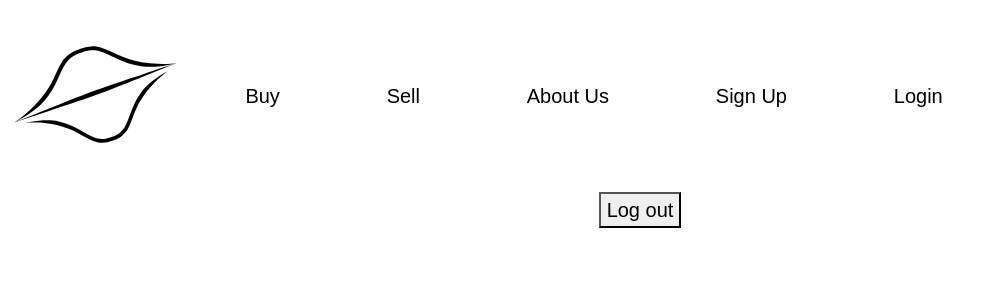
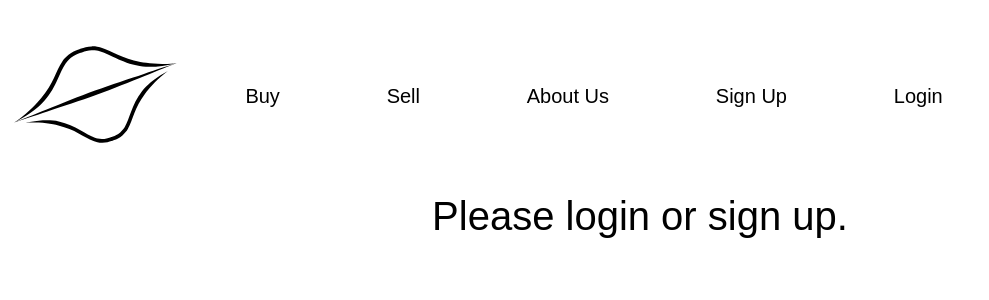
Before and after one commit to yiqixni/Accretion, a React (Create React App) app in the folder frontend/React_Accretion/accretion/: page /you in a window 1280 px wide. Shown: the top 300 px of the page, without its empty margins (0-989 px from the left). Built offline with nearby package versions, Linux system fonts and the light colour scheme.

Commit message:
cleaned up code

```diff
--- a/frontend/React_Accretion/accretion/src/App.js
+++ b/frontend/React_Accretion/accretion/src/App.js
@@ -33,6 +33,7 @@ const router = createBrowserRouter(
 
 function App() {
   AuthJWT();
+
   return (
     <RouterProvider router={router} />
   );
--- a/frontend/React_Accretion/accretion/src/You.js
+++ b/frontend/React_Accretion/accretion/src/You.js
@@ -1,23 +1,33 @@
-// import Logout from './user-auth/Logout';
-import { useState } from 'react';
+import { useAuth } from './user-auth/AuthContext';
 
 export default function You () {
-    const [jwt, setJWT] = useState(JSON.parse(localStorage.getItem('jwt')));
+    const { isLoggedIn, logout } = useAuth();
 
-    const logout = () => {
+    const jwt = JSON.parse(localStorage.getItem('jwt'));
+
+    const emptyJWT_logout = () => {
         console.log("logout start ", jwt);
         const jwt_empty = {
             "refresh": "",
             "access": ""
         };
         localStorage.setItem('jwt', JSON.stringify(jwt_empty));
+        logout();
     }
 
     return (
-        <form onSubmit={logout}>
-            <button type="submit">
-                Log out
-            </button>
-        </form>
+        <div>
+        {isLoggedIn ?
+            <form onSubmit={emptyJWT_logout}>
+                <h2>Welcome to Accretion</h2>
+                <button type="submit">
+                    Log out
+                </button>
+            </form> :
+            <h2>
+                Please login or sign up.
+            </h2>
+        }
+        </div>
     );
 }
--- a/frontend/React_Accretion/accretion/src/user-auth/AuthJWT.js
+++ b/frontend/React_Accretion/accretion/src/user-auth/AuthJWT.js
@@ -1,7 +1,6 @@
 /*
 Authenticate user by check JWT access token, refresh the access the access token if invalid
 */
-
 
 import { useEffect } from 'react';
 import { useAuth } from './AuthContext';
--- a/frontend/React_Accretion/accretion/src/user-auth/Login.js
+++ b/frontend/React_Accretion/accretion/src/user-auth/Login.js
@@ -1,20 +1,23 @@
-import { useState } from 'react';
+/*
+Returns Login form if the user is not logged.
+Once logged in successfully, the JWT access/refresh token will be stored in local storage.
+*/
+
+import {
+        useState,
+        // useEffect
+    } from 'react';
+import { useAuth } from './AuthContext';
 import './user-auth.css';
-// import AuthJWT from './AuthJWT.js';
 
 export default function Login () {
 
-    // console.log("is authenticated: ", AuthJWT());
-
-    const [jwt, setJWT] = useState({
-        "refresh": "",
-        "access": ""
-    });
-
+    const { isLoggedIn, login } = useAuth();
     const [userData, setUserData] = useState({
         "username": "",
         "password": "",
     });
+    const [loginErr, setLoginErr] = useState(false);
 
     const cleanUserData = () => {
         setUserData({
@@ -23,19 +26,13 @@ export default function Login () {
         });
     }
 
-    // const [loginError, setLoginError] = useState({});
-
     const changeHandler = (event) => {
         setUserData({
             ...userData,
             [event.target.name]: event.target.value
         });
-
-        console.log(event.target.value);
     }
 
-
-    /* use try catch */
     const submitHandler = async (event) => {
         event.preventDefault();
 
@@ -52,7 +49,8 @@ export default function Login () {
             )
 
             if (!response.ok) {
-                throw new Error(await response.json());
+                const data = await response.json()
+                throw new Error(JSON.stringify(data));
             }
 
             if (response.ok) {
@@ -63,18 +61,25 @@ export default function Login () {
                         "access": data.access
                     }
                 ));
+                cleanUserData();
+                login();
 
                 return true;
             }
         }
         catch (error) {
-            console.log(error);
+            console.log(error.message);
+            setLoginErr(true);
+
             return false;
         }
     }
 
     return (
         <div>
+            {isLoggedIn ?
+                <h2>Welcome to Accretion, you are logged in</h2>
+                :
                 <form onSubmit={submitHandler}>
                     <div>
                         <label>Username</label>
@@ -84,8 +89,14 @@ export default function Login () {
                         <label>Password</label>
                         <input type="password" name="password" onChange={changeHandler} value={userData.password} />
                     </div>
+                    {loginErr &&
+                        <p id="error-message">
+                            Loggin error: check your username or password
+                        </p>
+                    }
                     <button type="submit">Login</button>
                 </form>
+            }
         </div>
     )
 }
```
Lines whose indentation alone changed are shown as unchanged.
